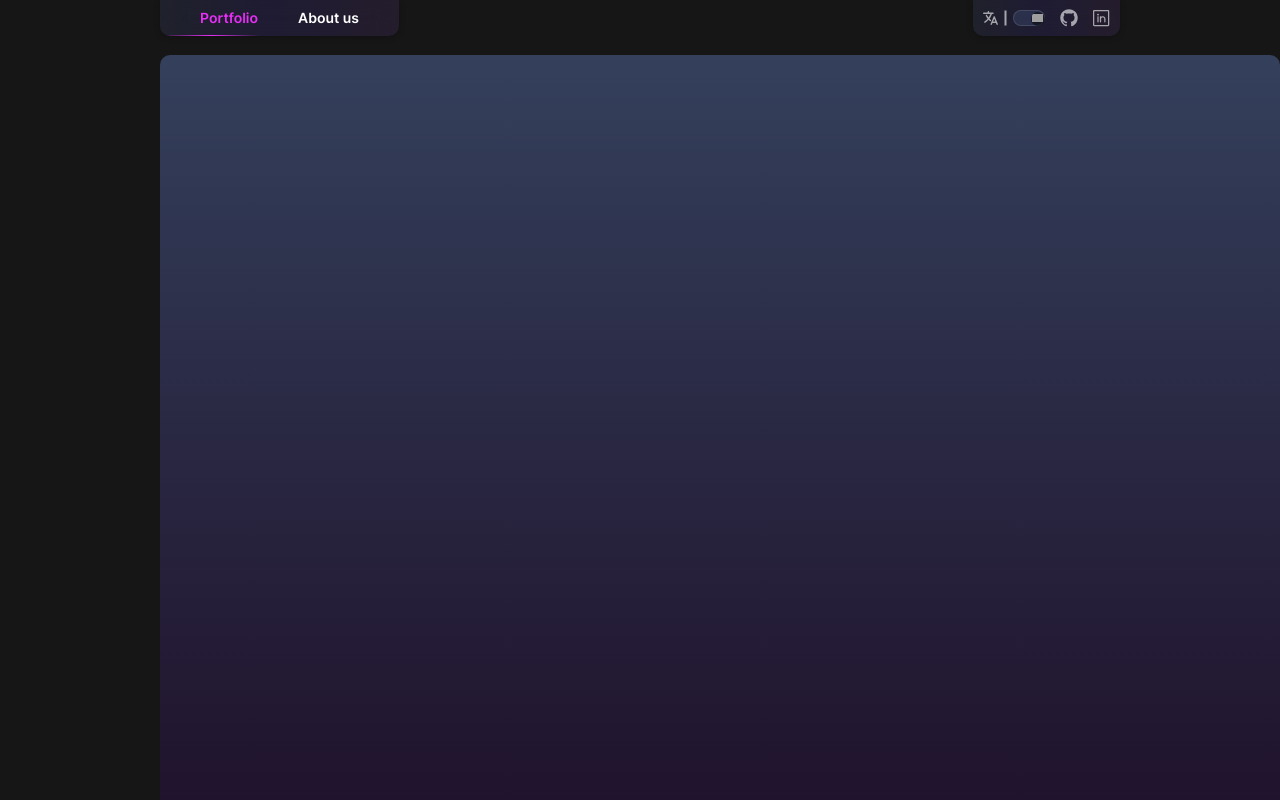
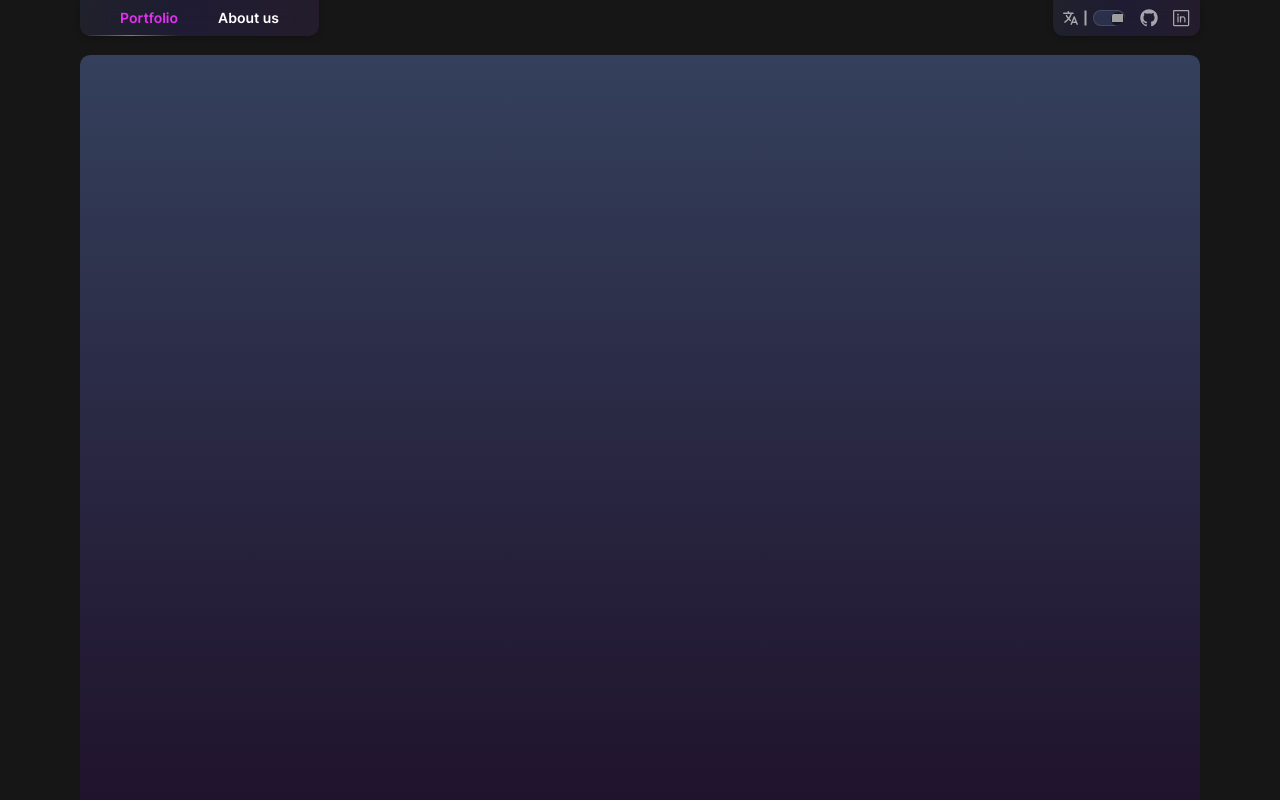
Before and after one commit to skrypka-mark/projects-portfolio, a Vue app: page /portfolio in a window 1280 px wide. Built offline with nearby package versions, Linux system fonts and the light colour scheme; grey boxes are pictures that could not be loaded.

Commit message:
few changes

```diff
--- a/src/assets/styles/mixins.scss
+++ b/src/assets/styles/mixins.scss
@@ -1,4 +1,5 @@
 @mixin main-container() {
+    // padding-inline: 11vw;
     padding-inline: 160px;
 }
 
--- a/src/components/Container/styles.module.scss
+++ b/src/components/Container/styles.module.scss
@@ -5,7 +5,10 @@
 
     position: absolute;
     top: 55px;
+    left: 50%;
     bottom: 0;
+    translate: -50% 0;
 
-    width: 1120px;
+    width: 100%;
+    max-width: 1120px;
 }
--- a/src/components/Header/index.vue
+++ b/src/components/Header/index.vue
@@ -9,8 +9,8 @@ import LinkedinIcon from '@/components/icons/LinkedinIcon';
 
 const iconsNavbarList = [
     { label: 'Theme', icon: () => h(ThemeSwitcher, { checked: true }) },
-    { label: 'Github', icon: GithubIcon },
-    { label: 'Linkedin', icon: LinkedinIcon }
+    { label: 'Github', icon: GithubIcon, href: 'https://github.com/skrypka-mark' },
+    { label: 'Linkedin', icon: LinkedinIcon, href: 'https://www.linkedin.com/in/mark-skrypka-a19b051bb/' }
 ];
 </script>
 
@@ -29,9 +29,12 @@ const iconsNavbarList = [
                     <li
                         :class='$style[`icons-navbar__item`]'
                         :key=label
-                        v-for='{ label, icon } in iconsNavbarList'
+                        v-for='{ label, icon, href } in iconsNavbarList'
                     >
-                        <component :is=icon />
+                        <a :href=href target='_blank' v-if=!!href>
+                            <component :is=icon />
+                        </a>
+                        <component :is=icon v-else />
                     </li>
                 </ul>
             </Navbar>
--- a/src/components/Header/styles.module.scss
+++ b/src/components/Header/styles.module.scss
@@ -1,11 +1,15 @@
 .header {
     position: fixed;
+    left: 50%;
+    translate: -50% 0;
+
     width: 100%;
+    max-width: 1120px;
 
     display: flex;
     justify-content: space-between;
 
-    @include main-container;
+    // @include main-container;
 }
 
 .icons-navbar {
@@ -19,6 +23,9 @@
         display: flex;
         align-items: center;
 
+        & > a {
+            display: flex;
+        }
         & > svg path {
             transition: $transition;
         }
```
